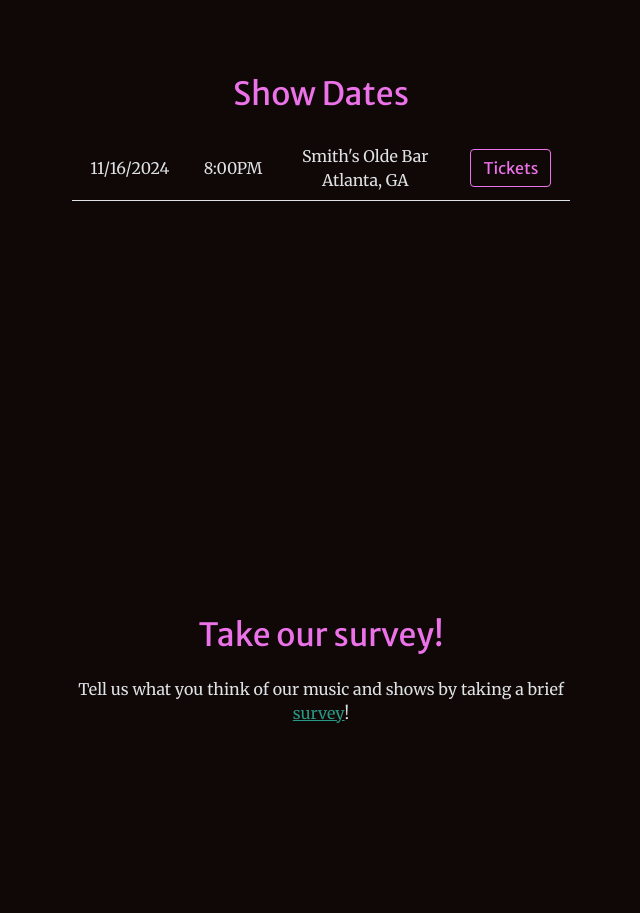
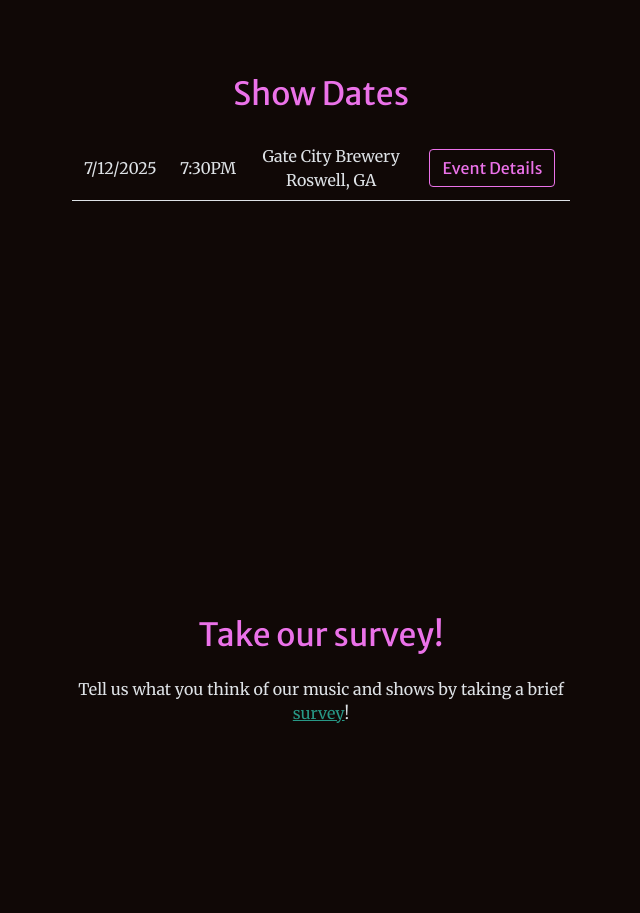
Before and after one commit to rob893/bbandbarnfire-website, a website built with Vite: page src/index.html in a window 1280 px wide. Shown: the part 3940-4853 px from the top of the page, without its empty margins (319-959 px from the left). Built offline with nearby package versions, Linux system fonts and the light colour scheme; a script that the page names is missing.

Commit message:
Update index.html

```diff
--- a/src/index.html
+++ b/src/index.html
@@ -288,13 +288,13 @@
                   </td>
                 </tr> -->
                 <tr style="vertical-align: middle;">
-                  <td>11/16/2024</td>
-                  <td>8:00PM</td>
-                  <td>Smith's Olde Bar<br>Atlanta, GA</td>
+                  <td>7/12/2025</td>
+                  <td>7:30PM</td>
+                  <td>Gate City Brewery<br>Roswell, GA</td>
                   <td>
                     <a class="btn btn-outline-primary"
-                      href="https://smithsoldebar.freshtix.com/events/brandon-barker-and-the-barnfire-band"
-                      target="_blank">Tickets</a>
+                      href="https://www.gatecitybrewingcompany.com/copy-of-events"
+                      target="_blank">Event Details</a>
                   </td>
                 </tr>
               </tbody>
```
